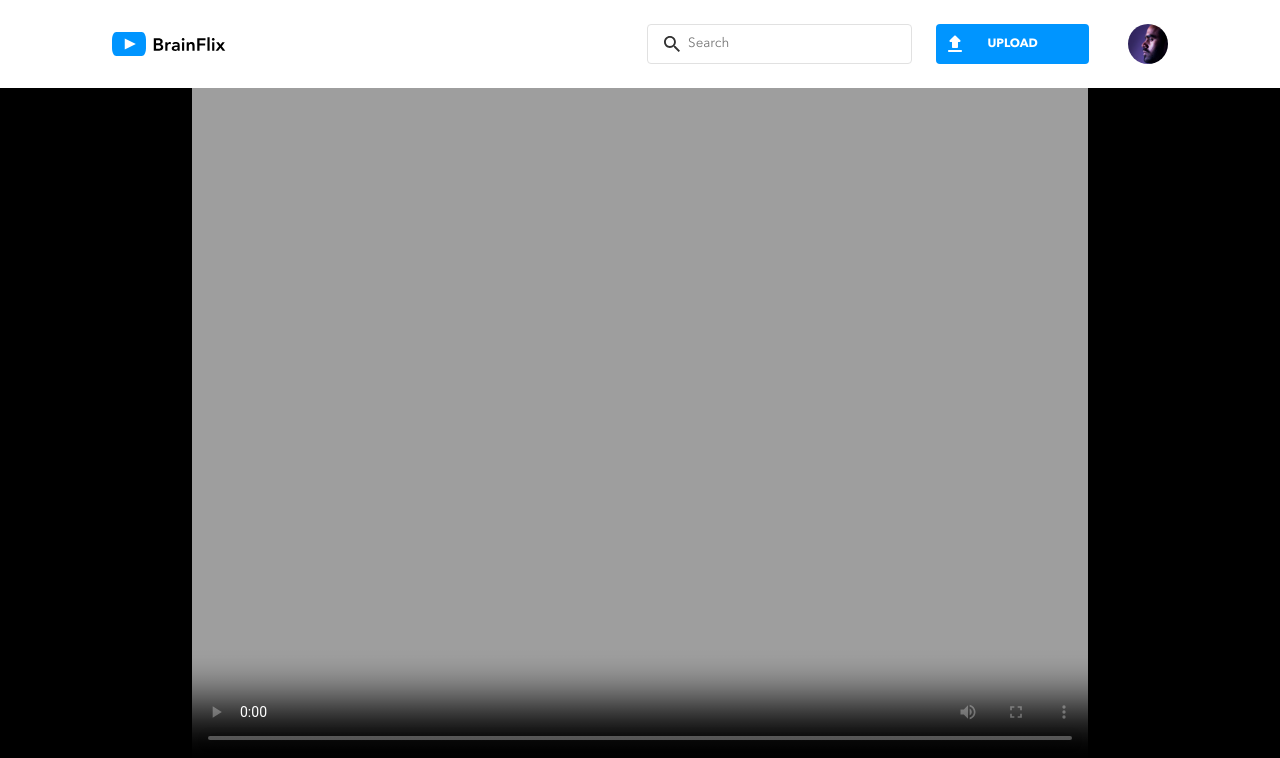
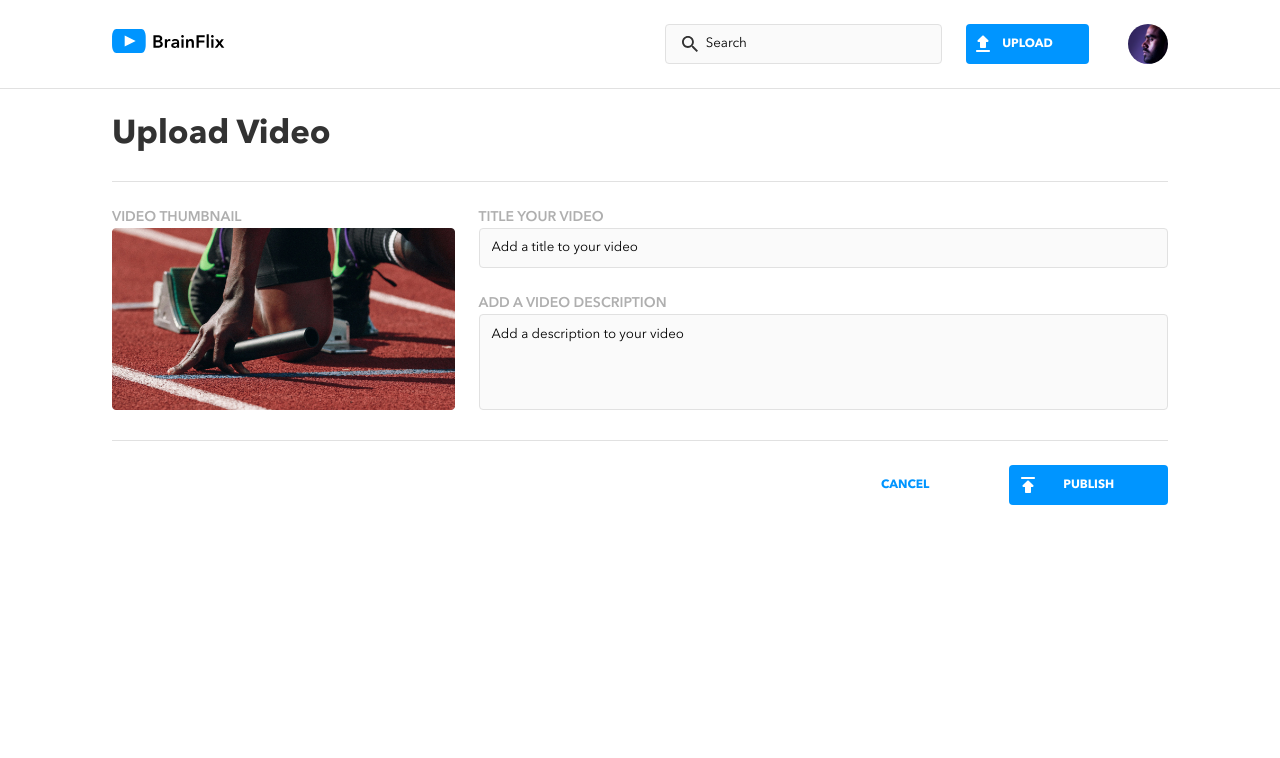
Before and after one commit to mhermosadev/mark-hermosa-brainflix, a React (Create React App) app: page /uploadpage in a window 1280 px wide. Shown: the top 758 px of the page. Built offline with nearby package versions, Linux system fonts and the light colour scheme.

Commit message:
S2 1st commit: completed upload page and set react router

```diff
--- a/package.json
+++ b/package.json
@@ -8,6 +8,7 @@
     "@testing-library/user-event": "^13.5.0",
     "react": "^18.3.1",
     "react-dom": "^18.3.1",
+    "react-router-dom": "^6.23.1",
     "react-scripts": "5.0.1",
     "sass": "^1.77.2",
     "web-vitals": "^2.1.4"
--- a/src/App.js
+++ b/src/App.js
@@ -1,14 +1,11 @@
 import './App.scss';
-import Header from './components/Header/Header'
-import Main from './components/Main/Main'
+import Router from './components/Router/Router';
 
 
 function App() {
   return (
     <div className="App">
-      <Header />
-      <Main />
-
+      < Router />
     </div>
   );
 }
--- a/src/App.scss
+++ b/src/App.scss
@@ -45,7 +45,9 @@ body {
     border-radius: 0.25rem;
     padding: 0.75rem;
     border: 0.0625rem solid seccolor(bf-mercury);
-    color: seccolor(bf-darkblack);
+    background-color: seccolor(bf-alabaster);
+    &::placeholder {
+        color: seccolor(bf-darkblack); }
     @include tablet {
         height: 2.5rem;
     }
@@ -90,6 +92,10 @@ header {
     }
 }
 
+.header__link  {
+    margin-right: 1.5rem;
+}
+
 .header__logo {
     width: 100%;
     max-width: 120px;
@@ -129,6 +135,7 @@ header {
         background-image: none;
         padding: 0.75rem;
         outline: 0.125rem solid primcolor(bf-blue);
+        background-color: primcolor(bf-white);
     }
     @include desktop {
         width: 39%;
@@ -147,17 +154,19 @@ header {
     margin-left: 1rem;
     @include tablet {
         display: flex;
+        margin-left: 0rem;
     }
 }
 
 .header__button {
     background-image: url(./assets/icons/upload.svg);
-    margin-right: 1rem;
+    width: 100%;
     @include tablet {
-        width: 30%;
+        width: 100%;
+        margin-right: 1.5rem
     }
     @include desktop {
-        width: 20%;
+        width: 88.9%;
         margin-right: 1.45rem;
     }
 }
@@ -563,3 +572,172 @@ form {
         padding-right: 7rem;
     }
 }
+
+
+
+
+
+
+
+
+
+//UPLOAD PAGE//
+
+.upload {
+    padding: 1rem;
+    border-top: 1px solid seccolor(bf-mercury);
+    @include tablet {
+        padding: 0rem 2.25rem
+    }
+    @include desktop {
+        padding: 0rem 7rem;
+    }
+}
+
+.upload__wrapper--desktop {
+    @include desktop {
+        width: 100%;
+        display: flex;
+        align-items: baseline;
+    }
+}
+
+
+.upload__wrapper--title {
+    @include tablet {
+        border-bottom: 1px solid seccolor(bf-mercury);
+        padding: 1.5rem 0rem;
+        margin-bottom: 1.5rem;
+    }
+}
+
+
+.upload__title {
+    @include mob-font-lrg;
+    font-weight: weight(lrg);
+    color: primcolor(bf-black);
+    margin: .5rem 0rem 1rem 0rem;
+    @include tablet {
+        @include tab-desk-font-lrg;
+        margin: 0rem
+    }
+
+}
+
+.upload__wrapper--img {
+    @include desktop {
+        width: 100%;
+        max-width: 366.5px;
+        padding-right: 1.5rem;
+        border-bottom: 1px solid seccolor(bf-mercury);
+    }
+}
+
+.upload__text {
+    @include mob-font-sml;
+    font-weight: weight(med);
+    color: primcolor(bf-silver);
+    margin: 0rem 0rem 4px 0rem;
+    @include tablet {
+        @include tab-desk-font-sml;
+    }
+    @include tablet {
+        @include tab-desk-font-sml;
+        margin: 0rem;
+    }
+}
+
+.upload__image {
+    width: 100%;
+    @include tablet {
+        width: 50%;
+        margin-bottom: 1.5rem;
+    }
+    @include desktop {
+        width: 100%;
+    }
+}
+
+//UPLOAD FORM//
+
+.upload-form__wrapper {
+    @include flex-col;
+    align-items: center;
+    width: 100%;
+    padding: 1rem 0rem;
+    @include tablet {
+        padding: 0rem;
+    }
+}
+
+.upload-form__wrapper--input  {
+    @include tablet {
+        border-bottom: 1px solid seccolor(bf-mercury);
+    }
+    @include desktop {
+        width: 100%;
+        margin-bottom: 1.5rem;
+        border-bottom: 1px solid seccolor(bf-mercury);
+    }
+}
+
+.upload-form__label {
+    margin: 0rem 0rem 4px 0rem;
+    color: primcolor(bf-silver);
+    @include mob-font-sml;
+    font-weight: weight(med);
+    @include tablet {
+        @include tab-desk-font-sml;
+    }
+}
+
+.upload-form__input {
+    margin: 0rem 0rem 1rem 0rem;
+    &--description {
+        height: 9.375rem;
+        resize: none;
+        @include desktop {
+            height: 6rem;
+        }
+    }
+    @include tablet {
+        margin: 0rem 0rem 1.5rem 0rem;
+    }
+}
+
+.upload-form__wrapper--button {
+    @include flex-col;
+    align-items: center;
+    width: 100%;
+    @include tablet {
+        display: flex;
+        flex-direction: row-reverse;
+        justify-content: end;
+        align-items: center;
+        width: 100%;
+        padding: 1.5rem 0rem;
+    }
+    @include desktop {
+        padding-top: 0rem;
+    }
+}
+
+.upload-form__button {
+    background-image: url(../src/assets/icons/publish.svg);
+    margin-bottom: 1rem;
+    @include tablet {
+        width: 20%;
+        margin: 0rem 0rem 0rem 5rem;
+    }
+    @include desktop {
+        width: 23%;
+    }
+}
+
+.upload-form__button--cancel {
+    background-color: primcolor(bf-white);
+    color: primcolor(bf-blue);
+    width: fit-content;
+    padding: 0rem;
+    margin: 0rem;
+}
--- a/src/components/Header/Header.jsx
+++ b/src/components/Header/Header.jsx
@@ -2,6 +2,7 @@ import Logo from '../Logo/Logo';
 import Input from '../Input/Input';
 import Avatar from '../Avatar/Avatar';
 import Button from '../Button/Button';
+import { Link } from 'react-router-dom';
 
 
 const Header = () => {
@@ -9,7 +10,9 @@ const Header = () => {
     return (
         <>
         <header>
-            <Logo />
+            <Link className='header__link' to='/'>
+                <Logo />
+            </Link>
             <div className='header__wrapper--tablet'>
                 <div className='header__wrapper'>
                     <Input
@@ -18,9 +21,12 @@ const Header = () => {
                     <Avatar
                     classname='header__avatar header__avatar--mobile'/>
                 </div>
-                <Button
-                classname='header__button'
-                text='UPLOAD'/>
+                <Link className='header__link' to='uploadpage'>
+                    <Button
+                    classname='header__button'
+                    text='UPLOAD'/>
+                </Link>
+
                 <Avatar
                     classname='header__avatar header__avatar--tablet '/>
             </div>
--- a/src/components/Input/Input.jsx
+++ b/src/components/Input/Input.jsx
@@ -1,6 +1,6 @@
 import { useState } from "react";
 
-const Input = ({classname, placeholder, id}) => {
+const Input = ({classname, placeholder, name}) => {
    const [focus, setFocus] = useState('');
 
    const onFocus = () => {
@@ -13,7 +13,7 @@ const Input = ({classname, placeholder, id}) => {
 
 
  return (
-   <input onFocus={onFocus} onBlur={onBlur} className={`site_input ${classname} ${focus}`} placeholder={placeholder} type="text" name="user-name" id={id}/>
+   <input onFocus={onFocus} onBlur={onBlur} className={`site_input ${classname} ${focus}`} placeholder={placeholder} type="text" name={name} />
  )
 }
 
--- /dev/null
+++ b/src/components/Router/Router.jsx
@@ -0,0 +1,15 @@
+import { Routes, Route } from "react-router-dom";
+import HomePage from "../../page/HomePage/HomePage";
+import UploadPage from "../../page/UploadPage/UploadPage";
+
+
+const Router = () => {
+    return (
+        <Routes>
+            <Route path="/" element={ <HomePage /> } />
+            <Route path="uploadpage" element={ <UploadPage /> } />
+        </Routes>
+    )
+}
+
+export default Router
--- /dev/null
+++ b/src/components/UploadForm/UploadForm.jsx
@@ -0,0 +1,46 @@
+import Input from "../Input/Input";
+import Button from "../Button/Button";
+import { useState } from "react";
+
+const UploadForm = () => {
+
+    const [focus, setFocus] = useState('');
+
+    const onFocus = () => {
+       setFocus('form__input--active')
+    }
+
+    const onBlur = () => {
+       setFocus('')
+    }
+
+
+    return (
+        <>
+        <div className="upload-form__wrapper">
+            <form className="upload-form">
+                <div className="upload-form__wrapper--input">
+                    <label for="video_title" className="upload-form__label">TITLE YOUR VIDEO</label>
+                    <Input
+                        placeholder='Add a title to your video'
+                        classname='upload-form__input upload-form__input--title site_input'
+                        name='video_title'
+                        />
+                    <label for="video_description" className="upload-form__label">ADD A VIDEO DESCRIPTION</label>
+                    <textarea onFocus={onFocus} onBlur={onBlur} className={`upload-form__input upload-form__input--description site_input ${focus}`} name="video_description" placeholder="Add a description to your video" required></textarea>
+                </div>
+                <div className="upload-form__wrapper--button">
+                    <Button
+                    text='PUBLISH'
+                    classname='upload-form__button cta_button' />
+                    <Button
+                    text='CANCEL'
+                    classname='upload-form__button--cancel cta_button' />
+                </div>
+            </form>
+        </div>
+        </>
+    )
+   }
+
+   export default UploadForm ;
--- /dev/null
+++ b/src/components/UploadVideo/UploadVideo.jsx
@@ -0,0 +1,25 @@
+import uploadVideoPreview from '../../assets/images/Upload-video-preview.jpg'
+import UploadForm from '../UploadForm/UploadForm'
+
+const UploadVideo = () => {
+    return (
+        <>
+        <section className='upload'>
+            <div className='upload__wrapper--title'>
+                <h1 className='upload__title'>Upload Video</h1>
+            </div>
+            <div className='upload__wrapper--desktop'>
+                <div className='upload__wrapper--img'>
+                    <p className='upload__text' >VIDEO THUMBNAIL</p>
+                    <img className='upload__image' src={uploadVideoPreview} alt='photo of person start of marathon' />
+                </div>
+                <UploadForm />
+            </div>
+
+        </section>
+        </>
+
+    )
+}
+
+export default UploadVideo
--- a/src/index.js
+++ b/src/index.js
@@ -2,16 +2,13 @@ import React from 'react';
 import ReactDOM from 'react-dom/client';
 import './index.css';
 import App from './App';
-import reportWebVitals from './reportWebVitals';
+import { BrowserRouter } from 'react-router-dom';
 
 const root = ReactDOM.createRoot(document.getElementById('root'));
 root.render(
   <React.StrictMode>
-    <App />
+    <BrowserRouter>
+      <App />
+    </BrowserRouter>
   </React.StrictMode>
 );
-
-// If you want to start measuring performance in your app, pass a function
-// to log results (for example: reportWebVitals(console.log))
-// or send to an analytics endpoint. Learn more: https://bit.ly/CRA-vitals
-reportWebVitals();
--- /dev/null
+++ b/src/page/HomePage/HomePage.jsx
@@ -0,0 +1,13 @@
+import Header from "../../components/Header/Header"
+import Main from "../../components/Main/Main"
+
+const HomePage = () => {
+    return (
+        <>
+        <Header />
+        <Main />
+        </>
+    )
+}
+
+export default HomePage
--- /dev/null
+++ b/src/page/UploadPage/UploadPage.jsx
@@ -0,0 +1,15 @@
+import Header from "../../components/Header/Header"
+import UploadVideo from "../../components/UploadVideo/UploadVideo"
+import UploadForm from "../../components/UploadForm/UploadForm"
+
+
+const UploadPage = () => {
+    return (
+        <>
+        <Header />
+        <UploadVideo />
+        </>
+    )
+}
+
+export default UploadPage
```
Also changed, not shown: 1 other file (tests, documents, lock files or other folders).
